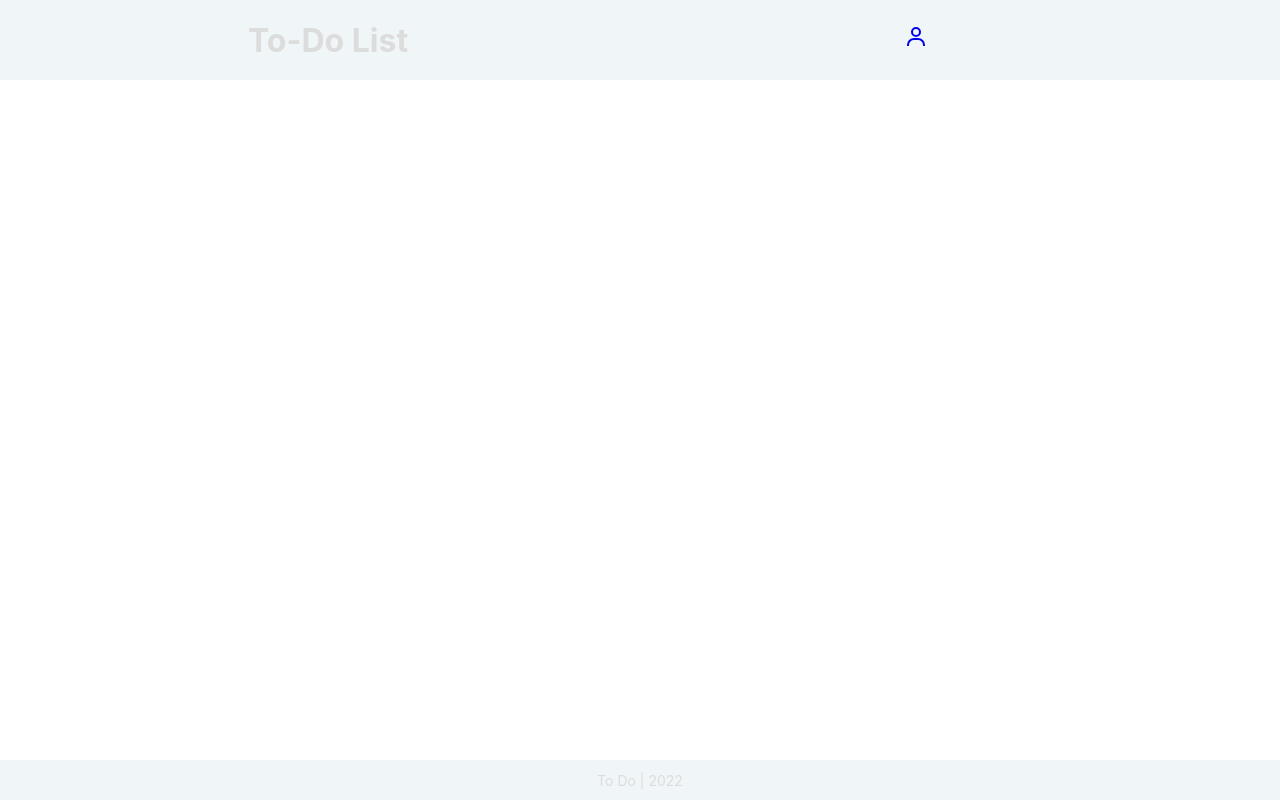
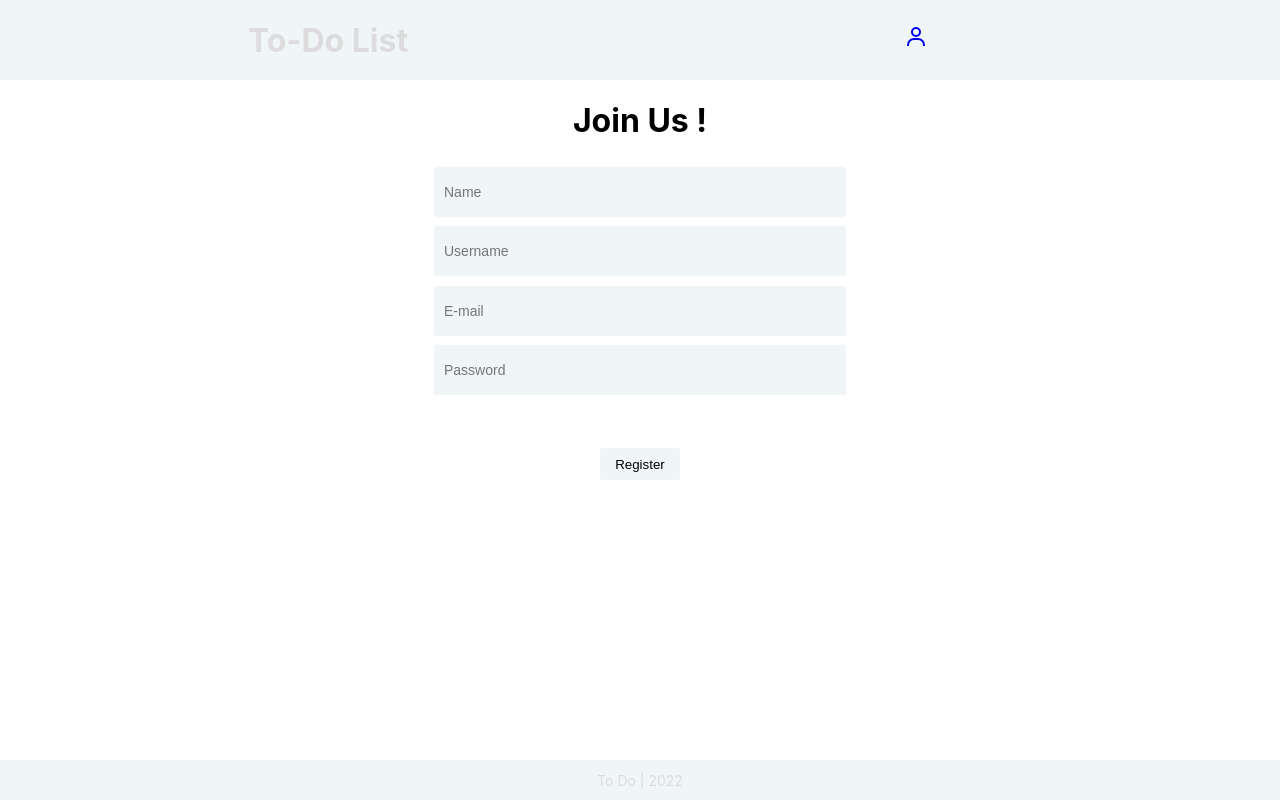
Before and after one commit to kursatsmsek/react-todo-front, a React (Create React App) app: page /register in a window 1280 px wide. Built offline with nearby package versions, Linux system fonts and the light colour scheme.

Commit message:
register page & process added

```diff
--- a/src/apiCalls.js
+++ b/src/apiCalls.js
@@ -12,6 +12,14 @@ export const getTodoList = () => {
 
 export const login = (data) => {
   return axios.post('/user/login', data);
+}
+
+export const register = (data) => {
+  return axios({
+    method: 'post',
+    url: '/user/create',
+    data: data,
+  });
 }
 
 
--- a/src/components/Navbar/Navbar.js
+++ b/src/components/Navbar/Navbar.js
@@ -14,6 +14,7 @@ import {
 import CreatePage from '../../pages/CreatePage/CreatePage';
 import Home from '../../pages/Home/Home';
 import Auth from '../../pages/Auth/Auth'
+import Register from '../../pages/Register/Register'
 
 const Navbar = () => {
 
@@ -65,6 +66,7 @@ const Navbar = () => {
         <Route path="/create" element={<CreatePage />} />
         <Route path="/" element={<Home />} />
         <Route path="/auth" element={<Auth />} />
+        <Route path='/register' element={<Register />} />
       </Routes>
     </Router>
   )
--- a/src/pages/Auth/Auth.js
+++ b/src/pages/Auth/Auth.js
@@ -26,6 +26,10 @@ const Auth = () => {
     })
   }
 
+  const registerLinkClick = () => {
+    navigate("/register")
+  }
+
   return (
     <div className='authDiv'>
       <div className='authContainerDiv'>
@@ -38,7 +42,7 @@ const Auth = () => {
         <div className='authPasswordInputDiv'>
           <input className='authPasswordInput' placeholder='Password' onChange={(e) => setData({...data, password: e.target.value})}/>
         </div>
-        <div className='registerLinkDiv'>
+        <div className='registerLinkDiv' onClick={registerLinkClick}>
           Register
         </div>
         <div className='loginButtonDiv'>
--- /dev/null
+++ b/src/pages/Register/Register.js
@@ -0,0 +1,73 @@
+import React, { useEffect, useState } from 'react'
+import { register } from '../../apiCalls'
+import { BsFillCheckCircleFill } from "react-icons/bs"
+import "./style.css"
+import { useNavigate } from 'react-router-dom'
+
+const Register = () => {
+
+  const navigate = useNavigate()
+
+  const [isFormShow, setFormShow] = useState(true)
+
+  const [data, setData] = useState({
+    name: undefined,
+    username: undefined,
+    email: undefined,
+    password: undefined
+  })
+
+  useEffect(() => {
+    console.log(data);
+  }, [data])
+
+  const registerButtonClick = (e) => {
+    e.preventDefault();
+    register(data)
+    .then((res) => {
+      console.log(res);
+      setFormShow(false);
+      setTimeout(() => {
+        navigate("/auth")
+      }, 2000)
+    })
+    .catch((err) => {
+      console.log(err);
+    })
+  }
+
+  return (
+    <div className='registerPageDiv'>
+      {
+        isFormShow ?
+        <form>
+          <div className='registerContainer'>
+            <h1>Join Us !</h1>
+            <div className='registerNameDiv'>
+              <input placeholder='Name' required onChange={(e) => setData({...data, name: e.target.value})}/>
+            </div>
+            <div className='registerUsernameDiv'>
+              <input placeholder='Username' required onChange={(e) => setData({...data, username: e.target.value})}/>
+            </div>
+            <div className='registerEmailDiv'>
+              <input type="email" required placeholder='E-mail' onChange={(e) => setData({...data, email: e.target.value})}/>
+            </div>
+            <div className='registerPasswordDiv'>
+              <input type="password" required placeholder='Password' onChange={(e) => setData({...data, password: e.target.value})}/>
+            </div>
+            <div className='registerButtonDiv'>
+              <button className='registerButton' onClick={registerButtonClick}>Register</button>
+            </div>
+          </div>
+        </form> :
+        <div className='succesRegisterDiv'>
+          <BsFillCheckCircleFill className='succesRegisterIcon'/>
+          <label className='succesRegisterText'>Account has been created !</label>
+          <label>you're redirecting to the login page..</label>
+        </div>
+      }
+    </div>
+  )
+}
+
+export default Register
--- /dev/null
+++ b/src/pages/Register/style.css
@@ -0,0 +1,64 @@
+.registerPageDiv {
+  width: 100%;
+  display: flex;
+  justify-content: center;
+}
+
+.registerContainer {
+  width: 100%;
+  height: 100%;
+  display: flex;
+  justify-content: center;
+  align-items: center;
+  flex-direction: column;
+}
+
+* input {
+  width: 25rem;
+  height: 3rem;
+  margin: 0.3rem;
+  border: none;
+  border-radius: 3px;
+  padding-left: 10px;
+  background-color: rgb(240 245 247);
+  font-size: 14px;
+}
+
+.registerButtonDiv {
+  text-align: center;
+}
+
+.registerButton {
+  margin-top: 3rem;
+  width: 5rem;
+  height: 2rem;
+  border: none;
+  border-radius: 3px;
+  background-color: rgb(240 245 247);
+  cursor: pointer;
+}
+
+.registerButton:hover {
+  background-color: rgb(228, 231, 232);
+}
+
+.succesRegisterDiv {
+  align-items: center;
+  width: 100%;
+  display: flex;
+  flex-direction: column;
+  height: 400px;
+  justify-content: center;
+}
+
+.succesRegisterIcon {
+  font-size: 200px;
+  color: greenyellow;
+}
+
+.succesRegisterText {
+  margin-top: 20px;
+  margin-bottom: 20px;
+  font-size: xx-large;
+  font-weight: 300;
+}
```
